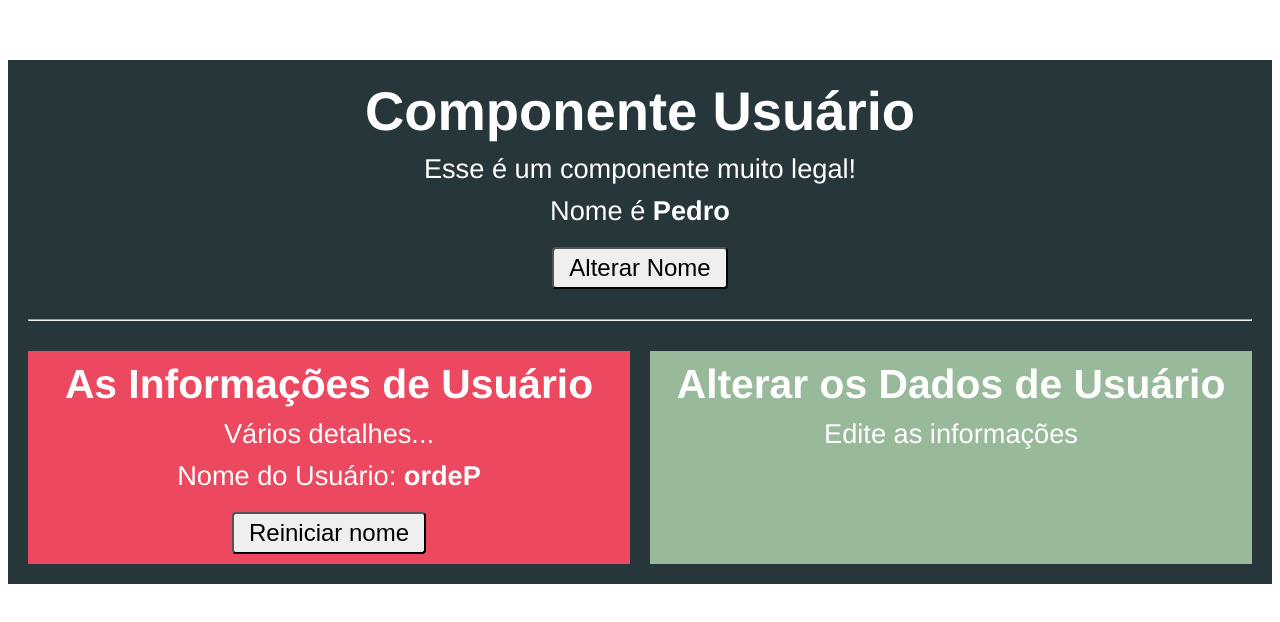
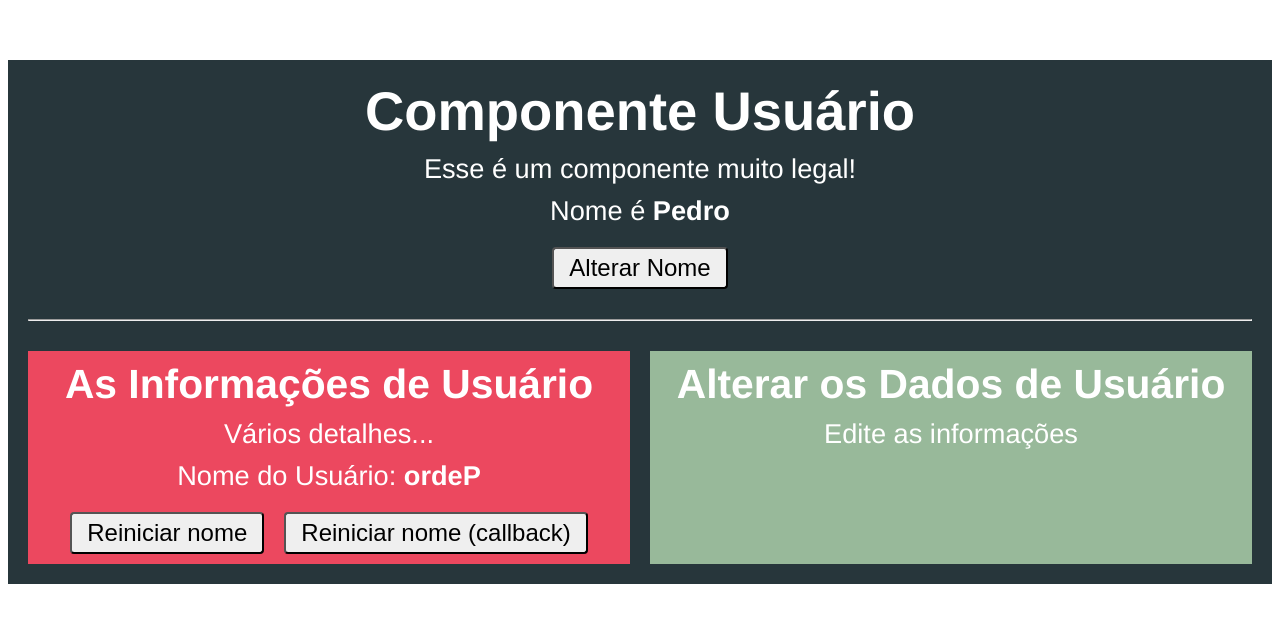
Before and after one commit to Rodrigolmg/vue-components, a Vue app in the folder comunicacao/: page / in a window 1280 px wide. Shown: the top 622 px of the page. Built offline with nearby package versions, Linux system fonts and the light colour scheme.

Commit message:
Indirect communication with callback

```diff
--- a/comunicacao/src/components/Usuario.vue
+++ b/comunicacao/src/components/Usuario.vue
@@ -6,7 +6,8 @@
         <button @click="changeName">Alterar Nome</button>
         <hr>
         <div class="componentes">
-            <app-usuario-info :name="name" @nameChanged="name = $event"/>
+            <app-usuario-info :name="name" @nameChanged="name = $event"
+                :resetFn="resetName"/>
             <app-usuario-editar />
         </div>
     </div>
@@ -26,6 +27,9 @@ export default {
     methods: {
         changeName(){
             this.name = this.name == 'Pedro' ? 'Ana' : 'Pedro'
+        },
+        resetName(){
+            this.name = 'Pedro'
         }
     }
 }
--- a/comunicacao/src/components/UsuarioInfo.vue
+++ b/comunicacao/src/components/UsuarioInfo.vue
@@ -4,6 +4,7 @@
         <p>Vários detalhes...</p>
         <p>Nome do Usuário: <strong>{{ reverseName() }}</strong></p>
         <button @click="resetName">Reiniciar nome</button>
+        <button @click="resetFn">Reiniciar nome (callback)</button>
     </div>
 </template>
 
@@ -17,7 +18,8 @@ export default {
             default: function() {
                 return Array(10).fill('RoR').join('')
             }
-        }
+        },
+        resetFn: Function
     },
     methods: {
         reverseName(){
```
